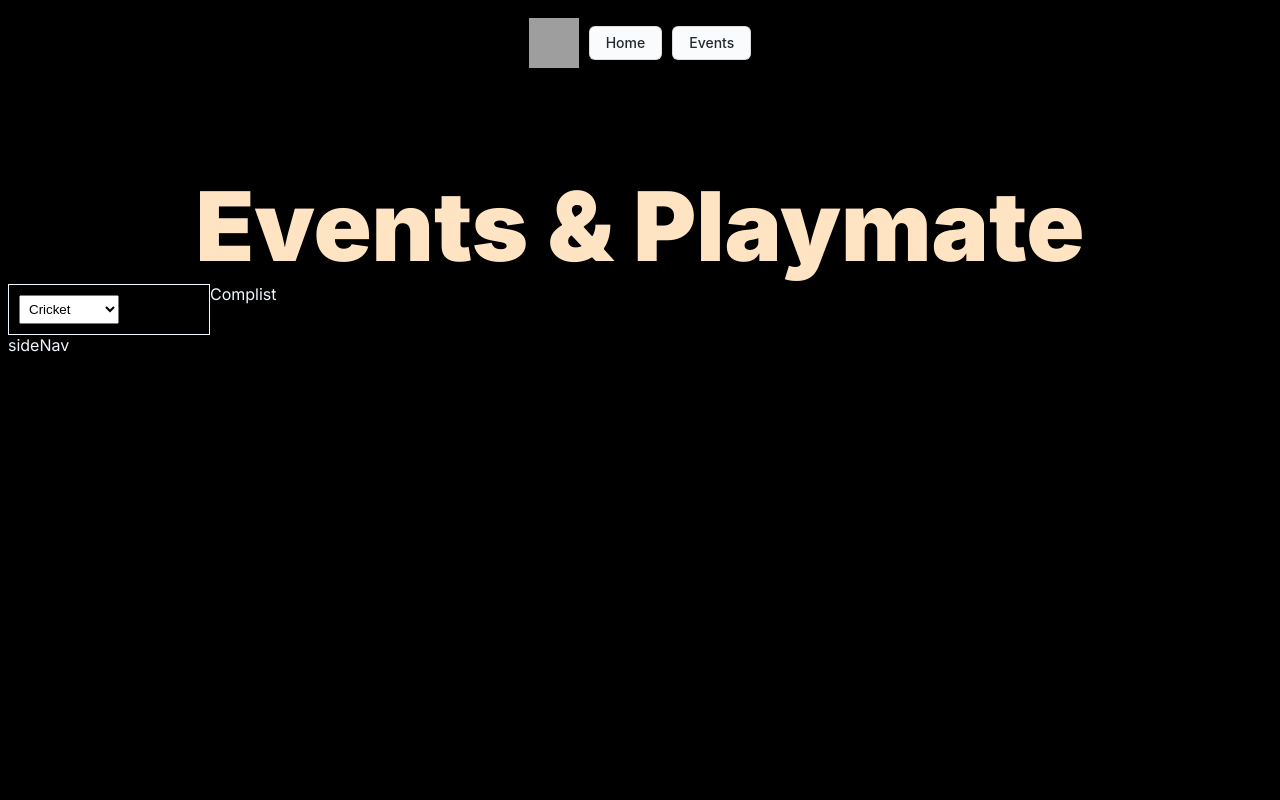
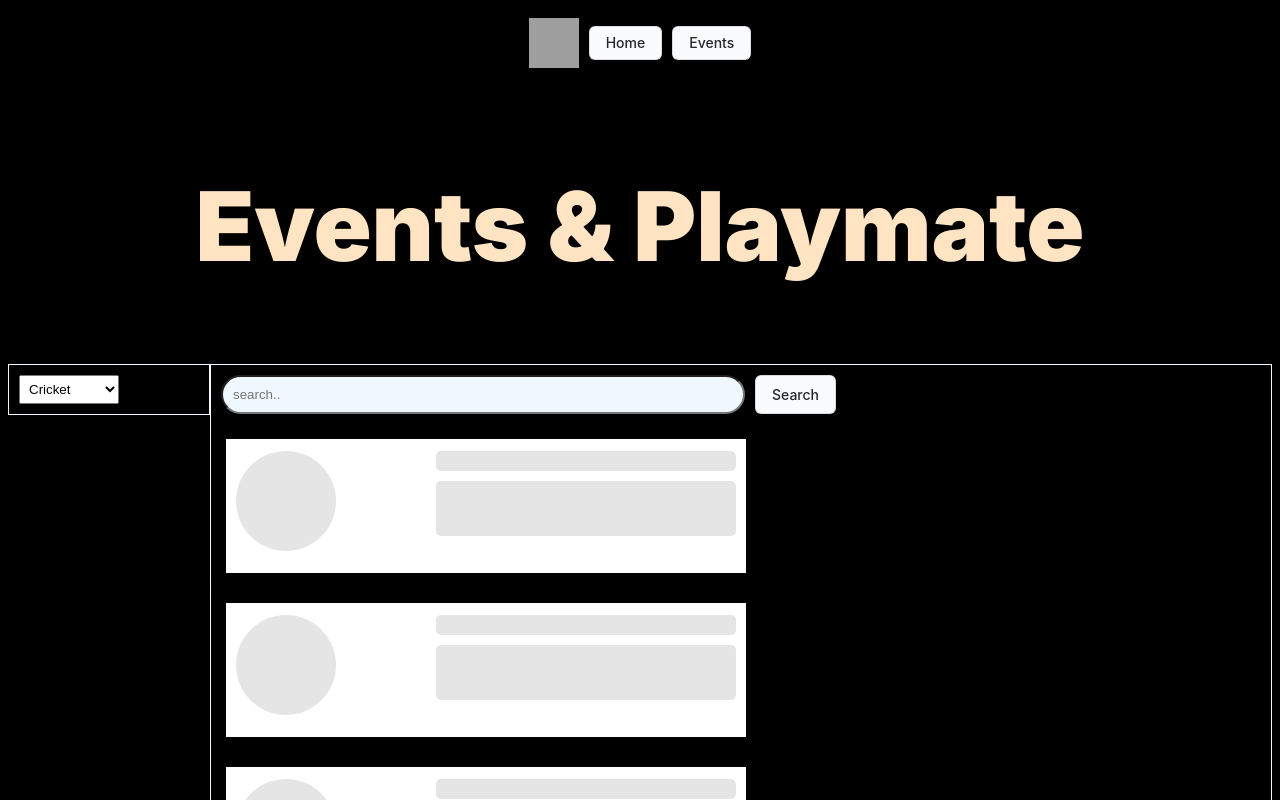
Before and after one commit to Sudheep24/GameGatherer, a Next.js app: page /Events in a window 1280 px wide. Shown: the top 800 px of the page. Built offline with nearby package versions, Linux system fonts and the light colour scheme; grey boxes are pictures that could not be loaded.

Commit message:
frontend completed

```diff
--- /dev/null
+++ b/src/app/Component/Eventcard/Eventcard.css
@@ -0,0 +1,62 @@
+
+.cards{
+    padding: 15px;
+}
+
+.cardz {
+    width: 500px;
+    height: 110px;
+    background: #ffff;
+    box-shadow: 0 1px 25px rgba(0,0,0,0.2);
+
+
+    top: 50%;
+    left: 50%;
+    padding: 12px 10px;
+  }
+
+  .card_load {
+    width: 100px;
+    height: 100px;
+    position: relative;
+    float: left;
+    background: linear-gradient(120deg, #e5e5e5 30%, #f0f0f0 38%, #f0f0f0
+    40%, #e5e5e5 48%);
+    border-radius: 50%;
+    background-size: 200% 100%;
+    background-position: 100% 0;
+    animation: load89234 2s infinite;
+  }
+
+  .card_load_extreme_title {
+    width: 300px;
+    height: 20px;
+    position: relative;
+    float: right;
+    border-radius: 5px;
+    background: linear-gradient(120deg, #e5e5e5 30%, #f0f0f0 38%, #f0f0f0
+    40%, #e5e5e5 48%);
+    background-size: 200% 100%;
+    background-position: 100% 0;
+    animation: load89234 2s infinite;
+  }
+
+  .card_load_extreme_descripion {
+    width: 300px;
+    height: 55px;
+    position: relative;
+    float: right;
+    border-radius: 5px;
+    background: linear-gradient(120deg, #e5e5e5 30%, #f0f0f0 38%, #f0f0f0
+    40%, #e5e5e5 48%);
+    margin-top: 10px;
+    background-size: 200% 100%;
+    background-position: 100% 0;
+    animation: load89234 2s infinite;
+  }
+
+  @keyframes load89234 {
+    100% {
+      background-position: -100% 0;
+    }
+  }
--- /dev/null
+++ b/src/app/Component/Eventcard/Eventcard.jsx
@@ -0,0 +1,14 @@
+import React from 'react'
+import './Eventcard.css'
+
+export default function Eventcard() {
+  return (
+    <div className="cards">
+    <div class="cardz">
+    <div class="card_load"></div>
+    <div class="card_load_extreme_title"></div>
+    <div class="card_load_extreme_descripion"></div>
+    </div>
+</div>
+  )
+}
--- a/src/app/Component/Eventrender/er.css
+++ b/src/app/Component/Eventrender/er.css
@@ -6,5 +6,5 @@ span{
     justify-content: center;
     padding-top: 90px;
     color: bisque;
-
+    padding-bottom: 80px;
 }
--- a/src/app/Component/Navbar/Navbar.jsx
+++ b/src/app/Component/Navbar/Navbar.jsx
@@ -7,7 +7,7 @@ export default function Navbar() {
   return (
     <div className='nav'>
 
-        <img src="https://lh3.googleusercontent.com/pw/ABLVV87Ffru81S-NrI3vRwj6cEi8aB4kQ_42XEZMyENPVJCm1ixhz5BLzk2TBwmNSYthh677uKgzqrz_YGAPfKisyWo-vtFv0Gk8t6B7hsiGfKRZMv5K7jFfl5tQDFffmeed7Q1fF7HuwwGXYTaAZ05HhQUlsjDthdUEKSeH0RHApkOuK764v2N9t5T8cU6it53TFJBvmlm4eEH-rnadMtN_pCVJLJpKAP2RrbtpKgd9PEBc4tryMqa-H-B5-RGYqiMnSJQQKigVCZC2jj2pxLbEZaPHgBcEmwbOYZWhRuf-jfoBZC-k8lPd-qtzK7hnx3E2uiGo4vCXbrM92Q7cQ3ZPRhaKoRdxYP7_PdoKvc35tCFwcK7DYuaz5wuJtxyMr5EVqALQiCGxSpCY7w1cn4ma0P-MXqLGjlDjmlvL5G8WzVlxwN4UFLPnv_yTz1rJ_k6LvSVsTWNsmHX01BFDOzXVpWLRaOTFCe9bCvhPVZzGHNKaVQiwIHTiRL-ertrmnbYsOZW8oKZglLqDX4zrUF4UMpSIF4squCtNo3AAORLLuGczUza76LSEwLW5obZdJtkgJeZe2bm5GTnCYHSQltNqMtOl17RWZ4-0s3lOqzqxWzCgDzhKwr8Q9xjmrKBfvo5uwbADfhCrpz87QZSH0QOP63vG0r8jOBvuSPpAc2XfJM3XeNqqI3InfxIcpPHOLdSV-LPDtbogJA4HknT3t7jdh0qzAs0Umrv9IWx84Mve-akQebkEmzal_7O7wN_3N39KmY1QTxcGmDXSJlhB-URt-hiaoYhR6dfhN2NaBJCTF564kkXhuyRjFEfXxEijF8O_zSrxD-SBmC9XFT14XUEOA0fsm8xueSIhQYhT4rZt3CnTrZv0LIW-eBlksQTpaywRW8ZYw4L_8DyT4w658Z7r_-jmJO-gtBy7nMCZfq1-9hCajBnbd5h6neXbzMbQrMZKe4dhDI_6Eq_YICs=w500-h500-s-no-gm?authuser=0" alt="" />
+        <img src="https://i.pinimg.com/736x/24/3f/8f/243f8f7c11cd929fe553f53095847d9f.jpg" alt="" />
 
         <Link href='/'>
             <button>Home</button>
--- a/src/app/Component/complist/Complist.jsx
+++ b/src/app/Component/complist/Complist.jsx
@@ -1,8 +1,26 @@
 import React from 'react'
 import './complist.css'
+import Search from '../Search/Search'
+import Eventcard from '../Eventcard/Eventcard'
 
 export default function Complist() {
   return (
-    <div className='grid'>Complist</div>
+    <div className='grid'>
+      <div className="find">
+      <Search/>
+      <button>Search</button>
+      </div>
+      <div className="c">
+      <Eventcard/>
+      <Eventcard/>
+      <Eventcard/>
+      <Eventcard/>
+      <Eventcard/>
+      <Eventcard/>
+      <Eventcard/>
+      <Eventcard/>
+      <Eventcard/>
+      </div>
+    </div>
   )
 }
--- a/src/app/Component/complist/complist.css
+++ b/src/app/Component/complist/complist.css
@@ -1,4 +1,15 @@
-.grid{
+.grid {
+    border: 1px solid;
+    border-color: aliceblue;
 
-    width: 1500px;
+
 }
+
+.find{
+    display: flex;
+    padding: 10px;
+}
+.c {
+    display: flex;
+    flex-wrap: wrap;
+}
--- a/src/app/Component/sideNav/sideNav.jsx
+++ b/src/app/Component/sideNav/sideNav.jsx
@@ -15,7 +15,6 @@ export default function SideNav() {
             </div>
         </div>
 
-        sideNav
     </div>
   )
 }
```
